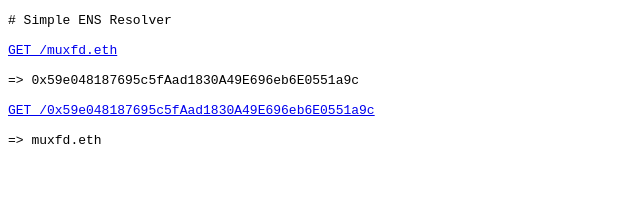
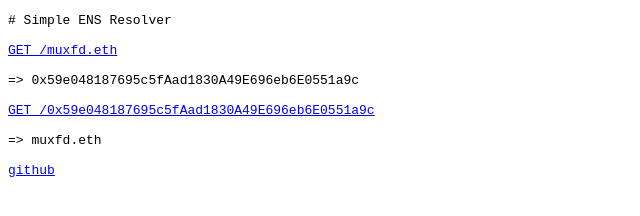
Before and after one commit to muxable/ens-resolver, a website: page index.html in a window 1280 px wide. Shown: the full height of the page, 0-640 px from the left. Drawn offline with Linux system fonts and the light colour scheme.

Commit message:
github link

```diff
--- a/index.html
+++ b/index.html
@@ -16,6 +16,8 @@
 <a href="/0x59e048187695c5fAad1830A49E696eb6E0551a9c">GET /0x59e048187695c5fAad1830A49E696eb6E0551a9c</a>
 
 => muxfd.eth
+
+<a href="//github.com/muxable/ens-resolver">github</a>
 </pre>
     </body>
 </html>
```
